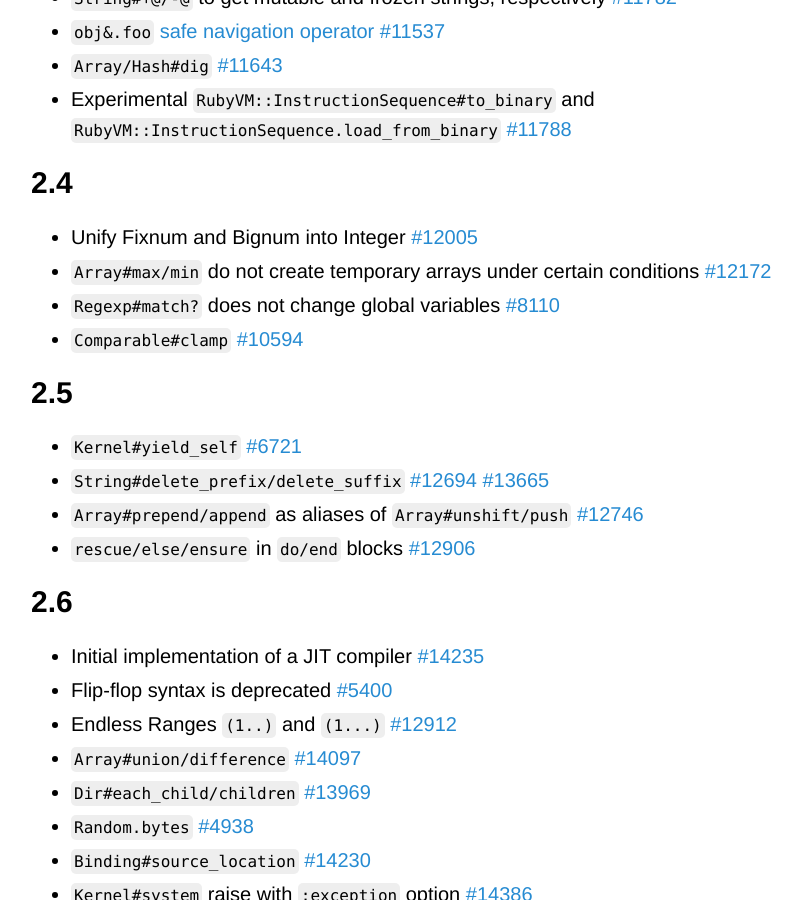
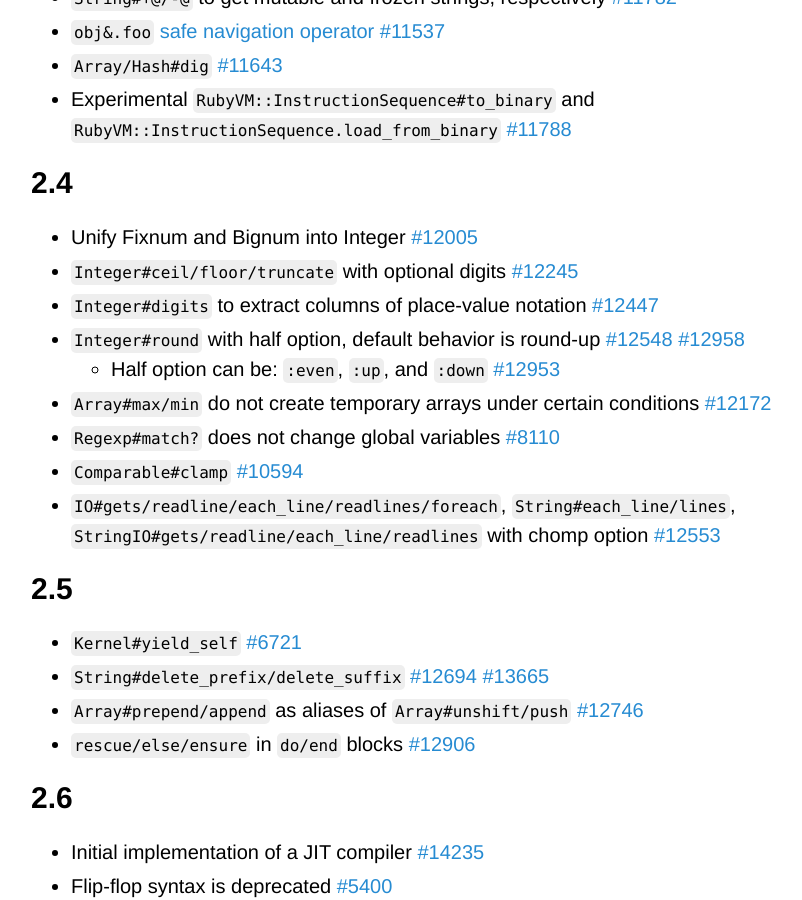
Before and after one commit to Maumagnaguagno/maumagnaguagno.github.io, a Jekyll site: the page built from ruby-versions.md, in a window 1280 px wide and 900 px high, scrolled down 2065 px. Shown: the whole window, without its empty margins (229-1031 px from the left). Built offline with Jekyll 4.4.1, drawn with Linux system fonts in a browser that asks for light colours; our own code applies the rules of GitHub Pages for plain Markdown files.

Commit message:
Add more features to 2.4 section in Ruby Versions

```diff
--- a/ruby-versions.md
+++ b/ruby-versions.md
@@ -68,9 +68,14 @@ This is a reminder of how Ruby evolved through time.
 
 ## 2.4
 - Unify Fixnum and Bignum into Integer [#12005]({{ issue }}12005)
+- ``Integer#ceil/floor/truncate`` with optional digits [#12245]({{ issue }}12245)
+- ``Integer#digits`` to extract columns of place-value notation [#12447]({{ issue }}12447)
+- ``Integer#round`` with half option, default behavior is round-up [#12548]({{ issue }}12548) [#12958]({{ issue }}12958)
+  - Half option can be: ``:even``, ``:up``, and ``:down`` [#12953]({{ issue }}12953)
 - ``Array#max/min`` do not create temporary arrays under certain conditions [#12172]({{ issue }}12172)
 - ``Regexp#match?`` does not change global variables [#8110]({{ issue }}8110)
 - ``Comparable#clamp`` [#10594]({{ issue }}10594)
+- ``IO#gets/readline/each_line/readlines/foreach``, ``String#each_line/lines``, ``StringIO#gets/readline/each_line/readlines`` with chomp option [#12553]({{ issue }}12553)
 
 ## 2.5
 - ``Kernel#yield_self`` [#6721]({{ issue }}6721)
```
